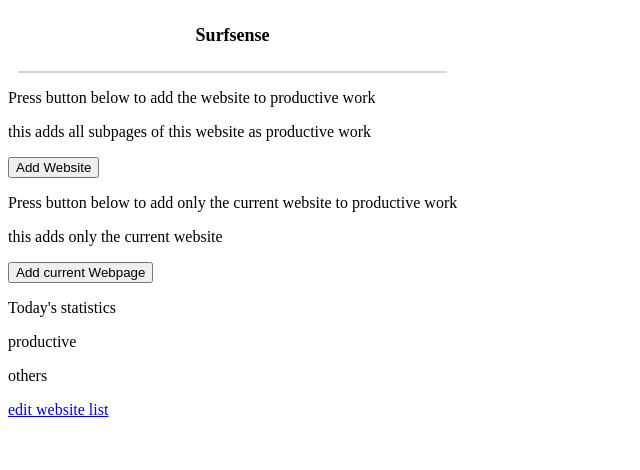
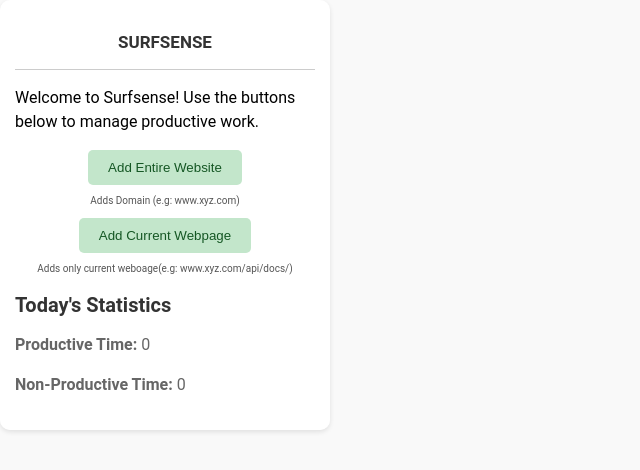
Before and after one commit to abhiram2600/SurfSense, a browser extension: page index.html in a window 1280 px wide. Shown: the whole page, without its empty margins (0-640 px from the left). Drawn offline with Linux system fonts and the light colour scheme.

Commit message:
frontend changes

```diff
--- /dev/null
+++ b/edit.css
@@ -0,0 +1,36 @@
+body {
+  font-family: "Roboto", sans-serif;
+  background-color: #f9f9f9;
+  margin: 0;
+  padding: 0;
+}
+
+#root-container {
+  width: 300px;
+  height: auto;
+  overflow-y: auto;
+  padding: 15px;
+  background-color: #fff;
+  border-radius: 10px;
+  box-shadow: 0 2px 5px rgba(0, 0, 0, 0.1);
+}
+
+#clearAllButton {
+  text-align: center;
+  /* margin-bottom: 30px; */
+}
+
+#clearAllButton {
+  padding: 10px 20px;
+  background-color: #c3e6cb; /* Light green color */
+  color: #155724;
+  border: none;
+  border-radius: 5px;
+  cursor: pointer;
+  /* margin: 0 10px; */
+  transition: background-color 0.3s ease;
+}
+
+#clearAllButton:hover {
+  background-color: #b1dfbb; /* Lighter shade on hover */
+}
--- a/index.css
+++ b/index.css
@@ -1,17 +1,104 @@
+/* General styles */
+body {
+  font-family: "Roboto", sans-serif;
+  background-color: #f9f9f9;
+  margin: 0;
+  padding: 0;
+}
+
+/* Root container styles */
 #root-container {
-  width: max-content;
+  width: 300px;
+  height: 400px;
+  overflow-y: auto;
+  padding: 15px;
+  background-color: #fff;
+  border-radius: 10px;
+  box-shadow: 0 2px 5px rgba(0, 0, 0, 0.1);
+}
+
+/* Title section styles */
+#title-container {
+  text-align: center;
+  /* margin-bottom: 20px; */
 }
 
 #title {
-  font-size: 18px;
-  text-align: center;
-  padding-top: 7px;
-  padding-bottom: 7px;
+  font-size: 17px;
+  font-weight: bold;
+  color: #333;
+  text-transform: uppercase;
 }
 
+/* Separator styles */
 .separator {
-  margin: 0px 10px 0px 10px;
-  height: 2px;
-  background-color: rgb(218, 211, 211);
-  border-radius: 1px;
+  height: 1px;
+  background-color: #ccc;
+  margin: 0px 0;
 }
+
+/* Main section styles */
+#main-container {
+  margin: 0 auto;
+  max-width: 300px;
+}
+
+#main-container p {
+  /* margin-bottom: 15px; */
+  line-height: 1.5;
+}
+
+.action-buttons {
+  text-align: center;
+  /* margin-bottom: 30px; */
+}
+
+.action-buttons button {
+  padding: 10px 20px;
+  background-color: #c3e6cb; /* Light green color */
+  color: #155724;
+  border: none;
+  border-radius: 5px;
+  cursor: pointer;
+  /* margin: 0 10px; */
+  transition: background-color 0.3s ease;
+}
+
+.action-buttons button:hover {
+  background-color: #b1dfbb; /* Lighter shade on hover */
+}
+
+.button-description {
+  margin-top: 8px;
+  font-size: 10px;
+  color: #555; /* Dark gray text color */
+}
+
+.statistics {
+  margin-bottom: 30px;
+}
+
+.statistics h2 {
+  font-size: 20px;
+  margin-bottom: 10px;
+  color: #333;
+}
+
+.statistics p {
+  margin-bottom: 8px;
+  color: #666;
+}
+
+.edit-link {
+  text-align: center;
+}
+
+#editLink {
+  color: #007bff;
+  text-decoration: none;
+  transition: color 0.3s ease;
+}
+
+#editLink:hover {
+  color: #0056b3;
+}
--- a/index.html
+++ b/index.html
@@ -8,33 +8,45 @@
   </head>
   <body>
     <div id="root-container">
-      <!-- title section -->
-
-      <div id="title-contianer">
-        <p id="title"><b>Surfsense</b></p>
+      <!-- Title section -->
+      <div id="title-container">
+        <p id="title">Surfsense</p>
       </div>
       <div class="separator"></div>
 
-      <!-- main section -->
+      <!-- Main section -->
+      <div id="main-container">
+        <p>
+          Welcome to Surfsense! Use the buttons below to manage productive work.
+        </p>
 
-      <div id="main-container">
-        <p>Press button below to add the website to productive work</p>
-        <p>this adds all subpages of this website as productive work</p>
-        <button type="button" id="addWebsiteButton">Add Website</button>
-        <p>
-          Press button below to add only the current website to productive work
-        </p>
-        <p>this adds only the current website</p>
-        <button type="button" id="addCurrentWebpageButton">
-          Add current Webpage
-        </button>
+        <div class="action-buttons">
+          <button type="button" id="addWebsiteButton">
+            Add Entire Website
+          </button>
+          <p class="button-description">Adds Domain (e.g: www.xyz.com)</p>
 
-        <p>Today's statistics</p>
-        <p>productive</p>
-        <p>others</p>
-        <p id="abc"></p>
+          <button type="button" id="addCurrentWebpageButton">
+            Add Current Webpage
+          </button>
+          <p class="button-description">
+            Adds only current weboage(e.g: www.xyz.com/api/docs/)
+          </p>
+        </div>
+        <div class="statistics">
+          <h2>Today's Statistics</h2>
+          <p>
+            <strong>Productive Time:</strong> <span id="prodTime">00:00</span>
+          </p>
+          <p>
+            <strong>Non-Productive Time:</strong>
+            <span id="nonProdTime">00:00</span>
+          </p>
+        </div>
 
-        <a href="edit.html">edit website list</a>
+        <div class="edit-link">
+          <a href="edit.html" id="editLink">Edit Website List</a>
+        </div>
       </div>
     </div>
     <script src="index.js"></script>
--- a/index.js
+++ b/index.js
@@ -60,6 +60,23 @@
   }
 };
 
+const loadContent = () => {
+  chrome.storage.local.get("sitesInfo", (result) => {
+    let sitesInfo = result.sitesInfo || {
+      prod: { urlArr: [], time: 0 },
+      nonProd: { urlArr: [], time: 0 },
+    };
+    document.getElementById("prodTime").innerText =
+      sitesInfo.prod.time.toString();
+    document.getElementById("nonProdTime").innerText =
+      sitesInfo.nonProd.time.toString();
+  });
+};
+
+document.addEventListener("DOMContentLoaded", () => {
+  loadContent();
+});
+
 document
   .getElementById("addWebsiteButton")
   .addEventListener("click", addWebsite);
```
Also changed, not shown: edit.html (+2 -2 lines).
